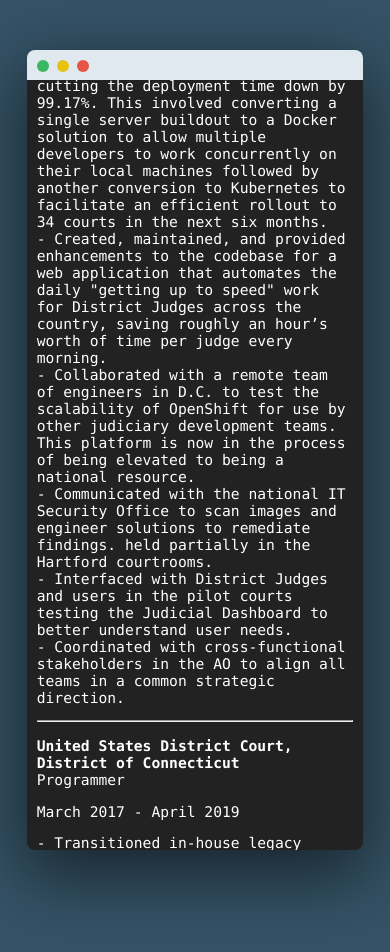
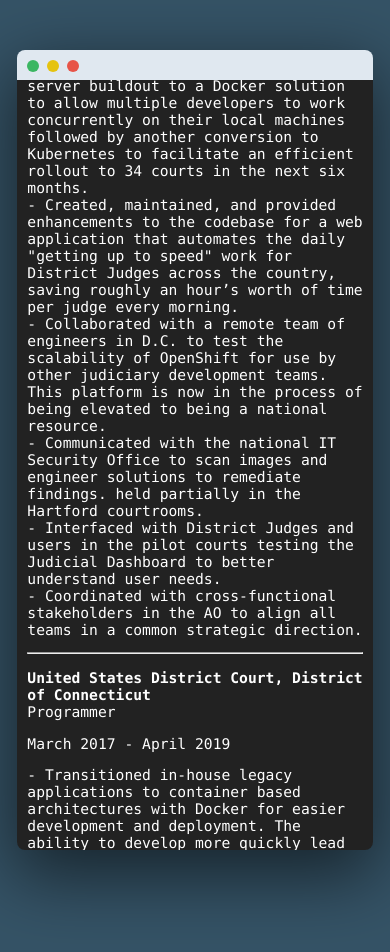
Before and after one commit to Quinncuatro/Henry-Personal-Website, a PHP site: page / in a window 390 px wide. Shown: the top 952 px of the page. Run offline with PHP 8.4, Linux system fonts and the light colour scheme.

Commit message:
Starting to add some breakpoints.

```diff
--- a/css/custom/terminal.css
+++ b/css/custom/terminal.css
@@ -4,7 +4,7 @@ body {
 
 .terminal-window {
   text-align: left;
-  width: 90%;
+  width: 80%;
   height: 800px;
   border-radius: 10px;
   margin: auto;
@@ -96,3 +96,31 @@ a:hover {
   color:#005096;
   text-decoration: none;
 }
+
+/* Large devices (laptops/desktops, 992px and up) */
+@media only screen and (min-width: 992px) {
+  .terminal-window {
+    width: 80%;
+  }
+}
+
+/* Medium devices (landscape tablets, 768px and up) */
+@media only screen and (min-width: 768px) {
+  .terminal-window {
+    width: 80%;
+  }
+}
+
+/* Small devices (portrait tablets and large phones, 600px and up) */
+@media only screen and (min-width: 600px) {
+  .terminal-window {
+    width: 95%;
+  }
+}
+
+/* Extra small devices (phones, 600px and down) */
+@media only screen and (max-width: 600px) {
+  .terminal-window {
+    width: 95%;
+  }
+}
```
